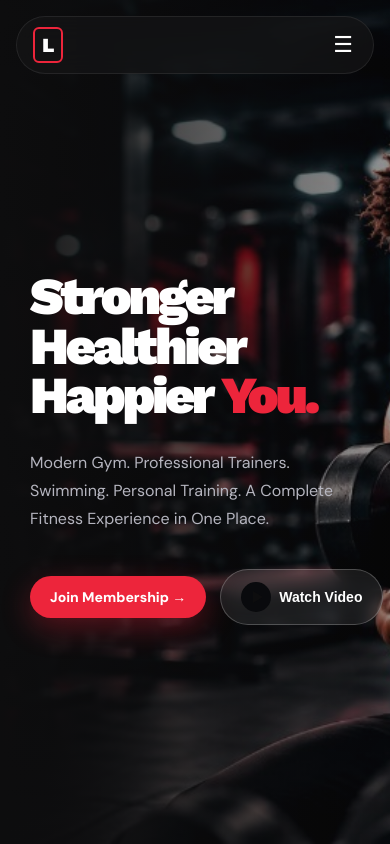
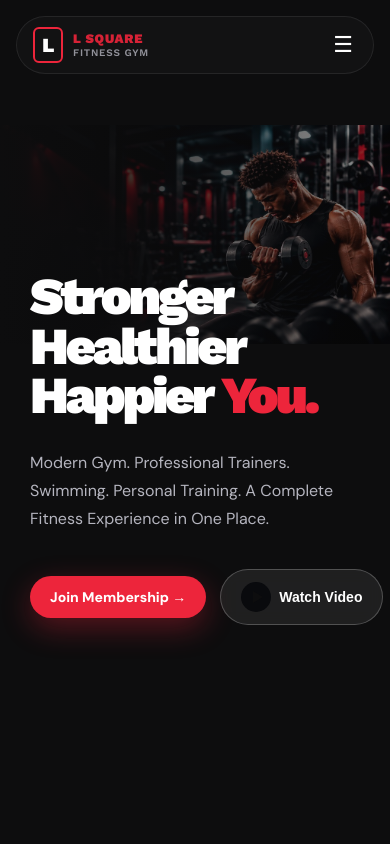
Before and after one commit to Collins44-mark/Lsquare-Gym, a Next.js app: page / in a window 390 px wide. Shown: the top 844 px of the page. Built offline with nearby package versions, Linux system fonts and the light colour scheme.

Commit message:
restore navbar brand name; hero mobile contain to prevent crop
Co-authored-by: Cursor <cursoragent@cursor.com>

```diff
--- a/app/components/Navbar.tsx
+++ b/app/components/Navbar.tsx
@@ -16,7 +16,7 @@ export default function Navbar() {
       <div style={{maxWidth:1200,width:'100%',display:'flex',alignItems:'center',justifyContent:'space-between',gap:12,padding:'10px 16px',borderRadius:9999,background:'rgba(20,20,22,0.75)',border:'1px solid rgba(255,255,255,0.08)',backdropFilter:'blur(14px)',WebkitBackdropFilter:'blur(14px)'}}>
         <a href="/" aria-label="Home" style={{display:'flex',alignItems:'center',gap:10,color:'#fff',textDecoration:'none',fontFamily:"'Work Sans',system-ui,sans-serif",fontWeight:900,fontSize:16,letterSpacing:'-.04em',lineHeight:1}}>
           <span style={{border:'2px solid #ed253b',height:32,width:26,borderRadius:6,display:'grid',placeItems:'center',fontWeight:900,fontSize:20}}>L</span>
-          <span style={{display:'none',fontSize:13,letterSpacing:'.06em',opacity:0.9}}><span style={{color:'#ed253b',fontWeight:900}}>L SQUARE</span> GYM</span>
+          <span style={{fontSize:13,letterSpacing:'.06em',opacity:0.9,display:'inline'}}><span style={{color:'#ed253b',fontWeight:900}}>L SQUARE</span><br/><span style={{fontSize:10,color:'#a1a1aa',fontWeight:600}}>FITNESS GYM</span></span>
         </a>
 
         {/* Desktop links + Join Now */}
--- a/app/page.tsx
+++ b/app/page.tsx
@@ -6,7 +6,7 @@ export default function HomePage() {
     <>
       {/* Hero */}
       <section aria-label="Hero" style={{position:'relative',minHeight:'100vh',display:'flex',alignItems:'center',background:'#0d0d0e',overflow:'hidden'}}>
-        <img src="/hero-athlete.jpg" alt="Athlete" loading="eager" style={{position:'absolute',top:0,left:0,width:'100%',height:'100%',objectFit:'cover',objectPosition:'center 25%',opacity:0.92,zIndex:1}} />
+        <img src="/hero-athlete.jpg" alt="Athlete" loading="eager" style={{position:'absolute',top:0,left:0,minWidth:'100%',minHeight:'100%',width:'100%',height:'100%',objectFit:'contain',objectPosition:'center 20%',opacity:0.92,zIndex:1}} />
         <div style={{position:'absolute',top:0,left:0,width:'100%',height:'100%',background:'linear-gradient(90deg,#0d0d0e 0%,rgba(13,13,14,0.65) 55%,rgba(13,13,14,0.4) 100%)',zIndex:2,pointerEvents:'none'}} />
         <div style={{position:'relative',zIndex:10,maxWidth:1200,margin:'auto',padding:'70px 30px 60px',width:'100%',display:'grid',gridTemplateColumns:'repeat(auto-fit,minmax(320px,1fr))',gap:40,alignItems:'center'}}>
           <div>
```
